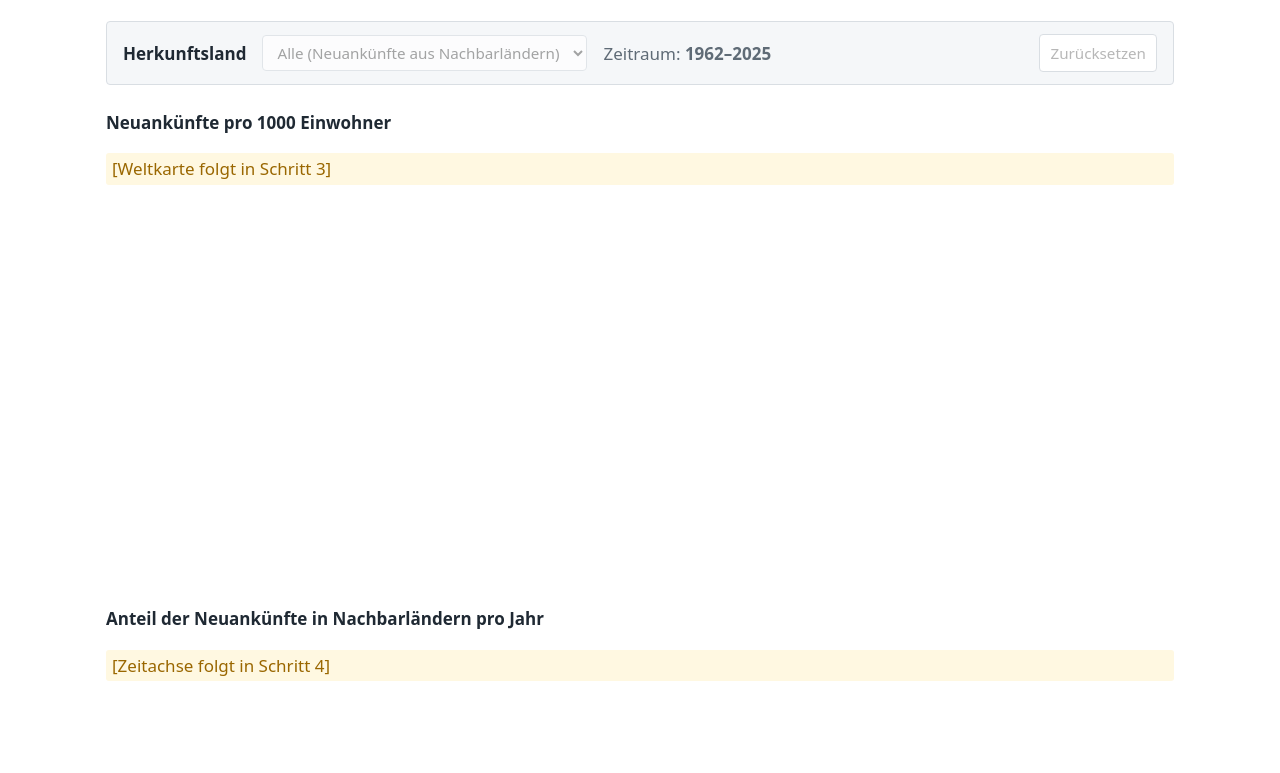
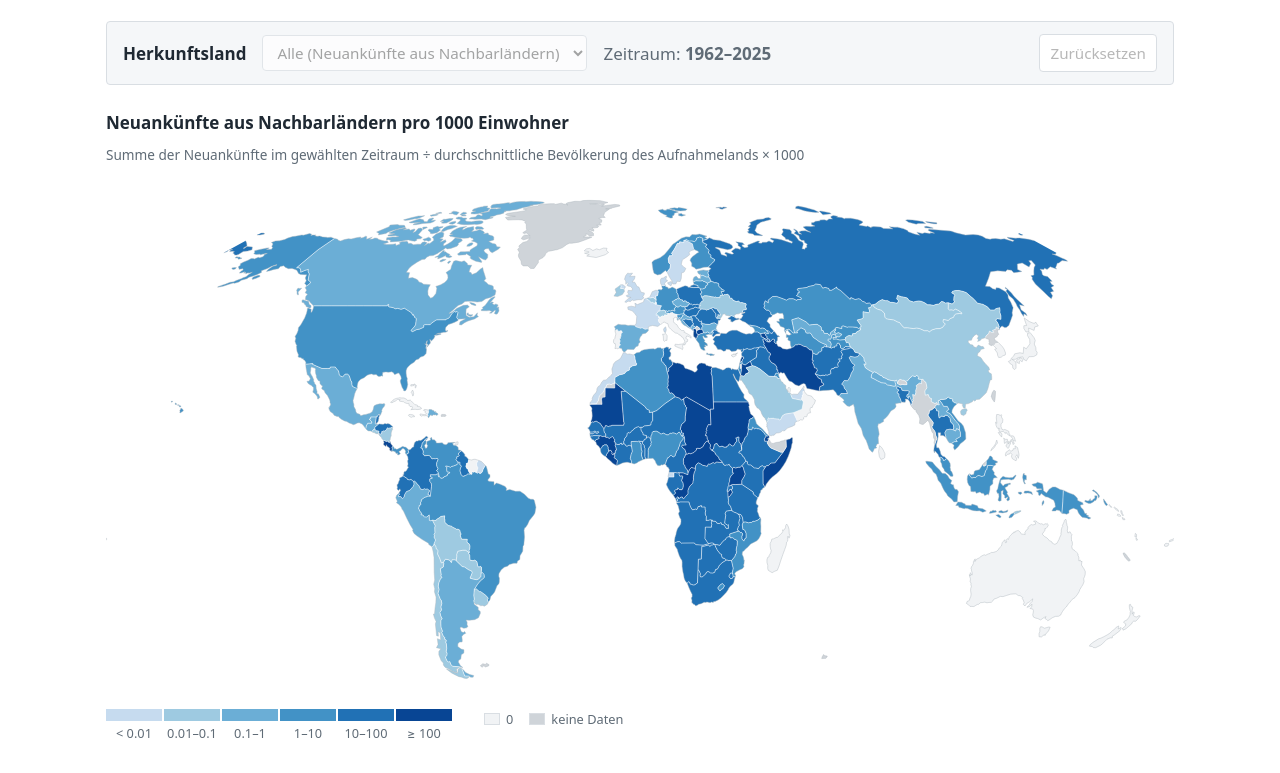
Before and after one commit to DarioMeyer-code/hslu_davi, a plain HTML site: page public/index.html in a window 1280 px wide. Shown: the part 714-1487 px from the top of the page. Drawn offline with Linux system fonts and the light colour scheme.

Commit message:
Weltkarte: Choropleth mit Log-Klassen, Legende und Tooltip
Co-Authored-By: Claude Opus 5.5 <noreply@anthropic.com>
Claude-Session: https://claude.ai/code/session_0123yCUkhHEzF3rGYvNdrUDJ

```diff
--- a/public/css/style.css
+++ b/public/css/style.css
@@ -228,7 +228,130 @@ main {
 
 /* Feste Mindesthöhen, damit die Seite beim Laden nicht springt */
 .chart-map {
-  min-height: 420px;
+  position: relative;   /* Bezugspunkt für den Tooltip */
+  min-height: 200px;
+}
+
+.chart svg {
+  display: block;
+  width: 100%;
+  height: auto;
+}
+
+.view-subtitle {
+  margin: 0 0 0.75rem;
+  font-size: 0.85rem;
+  color: var(--text-muted);
+}
+
+.loading {
+  color: var(--text-muted);
+}
+
+/* Länder: Füllfarbe kommt aus map.js, Grenzen als eigene dünne Linie */
+.country {
+  stroke: none;
+  cursor: default;
+}
+
+.country.hover {
+  stroke: var(--text);
+  stroke-width: 1.5px;
+}
+
+.coastlines {
+  fill: none;
+  stroke: #aeb6be;
+  stroke-width: 0.4px;
+  pointer-events: none;
+}
+
+.country-borders {
+  fill: none;
+  stroke: #ffffff;
+  stroke-width: 0.5px;
+  stroke-linejoin: round;
+  pointer-events: none;
+}
+
+/* Tooltip (Details on Demand) */
+.tooltip {
+  position: absolute;
+  max-width: 280px;
+  padding: 8px 10px;
+  background: var(--background);
+  border: 1px solid var(--border);
+  border-radius: 4px;
+  box-shadow: 0 2px 8px rgba(0, 0, 0, 0.12);
+  font-size: 0.85rem;
+  line-height: 1.4;
+  pointer-events: none;   /* Maus «fällt durch» den Tooltip auf die Karte */
+}
+
+.tooltip[hidden] {
+  display: none;
+}
+
+.tooltip-title {
+  font-weight: 600;
+}
+
+.tooltip-value {
+  font-size: 1rem;
+  font-weight: 600;
+}
+
+.tooltip-muted {
+  color: var(--text-muted);
+}
+
+/* Legende: Farbklassen nebeneinander, darunter die Grenzwerte */
+.legend {
+  display: flex;
+  flex-wrap: wrap;
+  align-items: flex-start;
+  gap: 12px 32px;
+  margin-top: 0.5rem;
+  font-size: 0.8rem;
+  color: var(--text-muted);
+}
+
+.legend-classes,
+.legend-extra {
+  display: flex;
+  gap: 2px;
+}
+
+.legend-extra {
+  gap: 16px;
+}
+
+.legend-item {
+  display: flex;
+  flex-direction: column;
+  align-items: center;
+  gap: 2px;
+  min-width: 56px;
+}
+
+.legend-item-inline {
+  flex-direction: row;
+  gap: 6px;
+  min-width: 0;
+}
+
+.legend-swatch {
+  display: block;
+  width: 100%;
+  height: 12px;
+}
+
+.legend-item-inline .legend-swatch {
+  width: 16px;
+}
+
+.legend-swatch-outline {
+  border: 1px solid var(--border);
 }
 
 .chart-timeline {
--- a/public/index.html
+++ b/public/index.html
@@ -54,13 +54,14 @@
         <button id="reset-button" type="button" disabled>Zurücksetzen</button>
       </div>
 
-      <!-- Ansicht 1: Weltkarte (wird in Schritt 3 mit js/map.js gezeichnet) -->
+      <!-- Ansicht 1: Weltkarte (gezeichnet von js/map.js) -->
       <figure class="view">
-        <figcaption class="view-title">Neuankünfte pro 1000 Einwohner</figcaption>
+        <figcaption class="view-title" id="map-title">Neuankünfte aus Nachbarländern pro 1000 Einwohner</figcaption>
+        <p class="view-subtitle">Summe der Neuankünfte im gewählten Zeitraum ÷ durchschnittliche Bevölkerung des Aufnahmelands × 1000</p>
         <div id="map" class="chart chart-map">
-          <p class="platzhalter">[Weltkarte folgt in Schritt 3]</p>
+          <p class="loading">Daten werden geladen …</p>
         </div>
-        <div id="map-legend" class="legend"></div>
+        <div id="map-legend" class="legend" aria-label="Legende der Weltkarte"></div>
       </figure>
 
       <!-- Ansicht 2: Zeitachse (wird in Schritt 4 mit js/timeline.js gezeichnet) -->
@@ -176,6 +177,7 @@
         <li>D3.js v7.9.0 (Mike Bostock), Bibliothek für die Visualisierungen.</li>
         <li>d3-geo-projection v4.0.0, für die Projektion Natural Earth 2.</li>
         <li>topojson-client v3.1.0, wandelt die Kartendatei in Länderformen um.</li>
+        <li>D3 Graph Gallery, «Choropleth map» (Yan Holtz): Grundaufbau Projektion, geoPath und TopoJSON für die Weltkarte übernommen und angepasst.</li>
       </ul>
       <p class="platzhalter">[Platzhalter: Beispiele, aus denen Code übernommen wurde, je mit Halbsatz]</p>
     </section>
@@ -196,9 +198,10 @@
     <p>Dario Meyer · Martina Gander · HSLU 2026</p>
   </footer>
 
-  <!-- Bibliotheken lokal (siehe Referenzen), danach unser eigener Code (ab Schritt 3) -->
+  <!-- Bibliotheken lokal (siehe Referenzen), danach unser eigener Code -->
   <script src="lib/d3.v7.min.js"></script>
   <script src="lib/d3-geo-projection.min.js"></script>
   <script src="lib/topojson-client.min.js"></script>
+  <script type="module" src="js/main.js"></script>
 </body>
 </html>
--- /dev/null
+++ b/public/js/data.js
@@ -0,0 +1,86 @@
+// ==========================================================================
+// data.js – Daten laden und Kennzahlen berechnen
+// Enthält nur Rechenfunktionen, nichts wird hier gezeichnet.
+// ==========================================================================
+
+// Alle aufbereiteten Dateien laden (erzeugt von scripts/prepare_data.py).
+export async function loadData() {
+  const [flows, population, countries, borders, world] = await Promise.all([
+    d3.csv("data/flows.csv", d => ({
+      jahr: +d.jahr,
+      herkunft: d.herkunft,
+      aufnahme: d.aufnahme,
+      anzahl: +d.anzahl,
+      nachbar: d.nachbar === "1"
+    })),
+    d3.csv("data/population.csv", d => ({ iso3: d.iso3, jahr: +d.jahr, einwohner: +d.einwohner })),
+    d3.csv("data/countries.csv"),
+    d3.csv("data/borders.csv"),
+    d3.json("data/world-110m.json")
+  ]);
+
+  // Bevölkerung als Nachschlagetabelle: "CHE-2013" -> Einwohner
+  const populationByKey = new Map(population.map(d => [`${d.iso3}-${d.jahr}`, d.einwohner]));
+
+  // Ländercodes: numerischer Kartencode -> ISO-3 und ISO-3 -> ISO-2 (für deutsche Namen)
+  const iso3ByNum = new Map(countries.map(d => [d.iso_num, d.iso3]));
+  const iso2ByIso3 = new Map(countries.map(d => [d.iso3, d.iso2]));
+
+  // Länder, die irgendwann als Aufnahmeland vorkommen (sonst: «keine Daten»)
+  const asylumCountries = new Set(flows.map(d => d.aufnahme));
+
+  return { flows, populationByKey, iso3ByNum, iso2ByIso3, borders, world, asylumCountries };
+}
+
+// Durchschnittliche Bevölkerung eines Landes im Zeitraum [von, bis].
+// Jahre ohne Wert werden übersprungen. Ohne jeden Wert: null.
+export function averagePopulation(data, iso3, [from, to]) {
+  let sum = 0;
+  let count = 0;
+  for (let year = from; year <= to; year++) {
+    const value = data.populationByKey.get(`${iso3}-${year}`);
+    if (value) {
+      sum += value;
+      count++;
+    }
+  }
+  return count > 0 ? sum / count : null;
+}
+
+// Werte für die Weltkarte, pro Aufnahmeland.
+// Ohne Auswahl (state.origin === null): nur Neuankünfte aus Nachbarländern.
+// Mit Auswahl: nur Neuankünfte aus dem gewählten Herkunftsland (ab Schritt 5).
+// Rückgabe: Map ISO-3 -> { arrivals, perThousand, topOrigins }
+export function computeMapValues(data, state) {
+  const [from, to] = state.years;
+  const arrivals = new Map();       // Aufnahmeland -> Anzahl
+  const byOrigin = new Map();       // Aufnahmeland -> Map(Herkunftsland -> Anzahl)
+
+  for (const row of data.flows) {
+    if (row.jahr < from || row.jahr > to) continue;
+    const counts = state.origin ? row.herkunft === state.origin : row.nachbar;
+    if (!counts) continue;
+
+    arrivals.set(row.aufnahme, (arrivals.get(row.aufnahme) || 0) + row.anzahl);
+    if (!byOrigin.has(row.aufnahme)) byOrigin.set(row.aufnahme, new Map());
+    const origins = byOrigin.get(row.aufnahme);
+    origins.set(row.herkunft, (origins.get(row.herkunft) || 0) + row.anzahl);
+  }
+
+  const result = new Map();
+  for (const iso3 of data.asylumCountries) {
+    const total = arrivals.get(iso3) || 0;
+    const population = averagePopulation(data, iso3, state.years);
+    if (population === null) continue;   // ohne Bevölkerung kein Wert pro 1000
+
+    // Die drei wichtigsten Herkunftsländer mit ihrem Anteil
+    const origins = byOrigin.get(iso3) || new Map();
+    const topOrigins = [...origins]
+      .sort((a, b) => b[1] - a[1])
+      .slice(0, 3)
+      .map(([origin, count]) => ({ origin, share: count / total }));
+
+    result.set(iso3, { arrivals: total, perThousand: total / population * 1000, topOrigins });
+  }
+  return result;
+}
--- /dev/null
+++ b/public/js/format.js
@@ -0,0 +1,41 @@
+// ==========================================================================
+// format.js – Zahlen und Ländernamen für die Anzeige
+// ==========================================================================
+
+// Schweizer Zahlenformat: 1'234'567 und Dezimalpunkt
+const swissLocale = d3.formatLocale({
+  decimal: ".",
+  thousands: "'",
+  grouping: [3],
+  currency: ["CHF ", ""]
+});
+
+export const formatCount = swissLocale.format(",.0f");
+
+// Werte pro 1000 Einwohner: kleine Werte mit mehr Nachkommastellen
+export function formatRate(value) {
+  if (value === 0) return "0";
+  if (value < 0.01) return "< 0.01";
+  if (value < 1) return swissLocale.format(".2f")(value);
+  if (value < 10) return swissLocale.format(".1f")(value);
+  return swissLocale.format(",.0f")(value);
+}
+
+export const formatPercent = swissLocale.format(".0%");
+
+// Deutsche Ländernamen liefert der Browser selbst (Intl.DisplayNames),
+// dafür braucht es den zweistelligen ISO-Code.
+const regionNames = new Intl.DisplayNames(["de-CH"], { type: "region" });
+
+// Kartenländer ohne ISO-Code (Name aus der Kartendatei, hier übersetzt)
+const namesWithoutCode = {
+  "Kosovo": "Kosovo",
+  "N. Cyprus": "Nordzypern",
+  "Somaliland": "Somaliland"
+};
+
+export function countryName(data, iso3, fallback = "") {
+  const iso2 = data.iso2ByIso3.get(iso3);
+  if (iso2) return regionNames.of(iso2);
+  return namesWithoutCode[fallback] || fallback || iso3;
+}
--- /dev/null
+++ b/public/js/main.js
@@ -0,0 +1,44 @@
+// ==========================================================================
+// main.js – Einstieg: Daten laden, gemeinsamer Zustand, Ansichten verbinden
+// ==========================================================================
+import { loadData, computeMapValues } from "./data.js";
+import { createMap } from "./map.js";
+
+// Gemeinsamer Zustand aller Ansichten (Brushing & Linking):
+// Zeitraum und gewähltes Herkunftsland (null = keins gewählt).
+const INITIAL_STATE = { years: [1962, 2025], origin: null };
+let state = { ...INITIAL_STATE };
+
+let data;
+let map;
+
+// Jede Interaktion ruft setState auf. Danach werden alle Ansichten neu
+// gezeichnet – so bleiben sie automatisch verknüpft.
+function setState(changes) {
+  state = { ...state, ...changes };
+  render();
+}
+
+function render() {
+  map.update(state, computeMapValues(data, state));
+
+  const [from, to] = state.years;
+  document.getElementById("period-label").textContent = from === to ? `${from}` : `${from}–${to}`;
+  document.getElementById("map-title").textContent = state.origin
+    ? "Neuankünfte aus dem gewählten Herkunftsland pro 1000 Einwohner"
+    : "Neuankünfte aus Nachbarländern pro 1000 Einwohner";
+}
+
+async function init() {
+  data = await loadData();
+  map = createMap(document.getElementById("map"), document.getElementById("map-legend"), data);
+  render();
+}
+
+init().catch(error => {
+  console.error(error);
+  document.getElementById("map").textContent = "Die Daten konnten nicht geladen werden.";
+});
+
+// Für die nächsten Schritte (Zeitachse, Herkunftsland) verfügbar machen
+export { setState, INITIAL_STATE };
--- /dev/null
+++ b/public/js/map.js
@@ -0,0 +1,153 @@
+// ==========================================================================
+// map.js – Weltkarte (Choroplethenkarte)
+// Grundaufbau Projektion + geoPath + TopoJSON nach dem Muster der
+// D3 Graph Gallery «Choropleth map» (https://d3-graph-gallery.com/choropleth),
+// angepasst an unsere Daten, Farbklassen und Tooltips.
+// ==========================================================================
+import { formatCount, formatRate, formatPercent, countryName } from "./format.js";
+
+const WIDTH = 960;
+const HEIGHT = 470;
+
+// Feste Klassen in Zehnerschritten (logarithmisch). Fest, damit eine Farbe
+// immer dasselbe bedeutet, auch wenn sich der Zeitraum ändert.
+const THRESHOLDS = [0.01, 0.1, 1, 10, 100];
+// ColorBrewer «Blues», 7 Stufen; die hellste wird weggelassen, damit sich
+// die unterste Klasse noch klar von «0» (weiss) abhebt.
+const COLORS = d3.schemeBlues[7].slice(1);
+const COLOR_ZERO = "#f1f3f5";   // sehr helles Grau, damit 0-Länder sichtbar bleiben
+const COLOR_NO_DATA = "#cfd4d9";
+
+const color = d3.scaleThreshold().domain(THRESHOLDS).range(COLORS);
+
+const CLASS_LABELS = ["< 0.01", "0.01–0.1", "0.1–1", "1–10", "10–100", "≥ 100"];
+
+export function createMap(container, legendContainer, data) {
+  // Länderformen aus TopoJSON; Antarktis weglassen (keine Aufnahmen, viel Platz)
+  const countries = topojson.feature(data.world, data.world.objects.countries)
+    .features.filter(f => f.id !== "010");
+  const borders = topojson.mesh(data.world, data.world.objects.countries, (a, b) => a !== b);
+  // Küstenlinien (Kanten, die nur zu einem Land gehören), damit helle Länder
+  // sich vom weissen Hintergrund abheben
+  const coastlines = topojson.mesh(data.world, data.world.objects.countries, (a, b) => a === b);
+
+  // Natural Earth 2: flächentreuer als Mercator (Empfehlung aus der Vorlesung)
+  const projection = d3.geoNaturalEarth2()
+    .fitSize([WIDTH, HEIGHT], { type: "FeatureCollection", features: countries });
+  const path = d3.geoPath(projection);
+
+  container.innerHTML = "";
+  const svg = d3.select(container).append("svg")
+    .attr("viewBox", `0 0 ${WIDTH} ${HEIGHT}`)
+    .attr("role", "img")
+    .attr("aria-label", "Weltkarte: Neuankünfte von Geflüchteten pro 1000 Einwohner");
+
+  const countryPaths = svg.append("g")
+    .selectAll("path")
+    .data(countries)
+    .join("path")
+    .attr("class", "country")
+    .attr("d", path);
+
+  // Ländergrenzen und Küsten als eigene dünne Linien (statt Umriss pro Land: weniger Tinte)
+  svg.append("path")
+    .datum(borders)
+    .attr("class", "country-borders")
+    .attr("d", path);
+  svg.append("path")
+    .datum(coastlines)
+    .attr("class", "coastlines")
+    .attr("d", path);
+
+  // Tooltip als HTML-Element über der Karte
+  const tooltip = d3.select(container).append("div").attr("class", "tooltip").attr("hidden", true);
+
+  drawLegend(legendContainer);
+
+  let currentValues = new Map();
+  let currentState = null;
+
+  countryPaths
+    .on("pointermove", (event, feature) => {
+      showTooltip(tooltip, container, event, feature, currentValues, currentState, data);
+      d3.select(event.currentTarget).classed("hover", true).raise();
+    })
+    .on("pointerleave", event => {
+      tooltip.attr("hidden", true);
+      d3.select(event.currentTarget).classed("hover", false);
+    });
+
+  // Wird bei jeder Änderung des Zustands aufgerufen
+  function update(state, values) {
+    currentState = state;
+    currentValues = values;
+    countryPaths.attr("fill", feature => {
+      const iso3 = data.iso3ByNum.get(feature.id);
+      const entry = values.get(iso3);
+      if (!entry) return COLOR_NO_DATA;
+      if (entry.arrivals === 0) return COLOR_ZERO;
+      return color(entry.perThousand);
+    });
+  }
+
+  return { update };
+}
+
+function drawLegend(legendContainer) {
+  const legend = d3.select(legendContainer);
+  legend.html("");
+
+  const classes = legend.append("div").attr("class", "legend-classes");
+  COLORS.forEach((c, i) => {
+    const item = classes.append("div").attr("class", "legend-item");
+    item.append("span").attr("class", "legend-swatch").style("background", c);
+    item.append("span").attr("class", "legend-label").text(CLASS_LABELS[i]);
+  });
+
+  const extra = legend.append("div").attr("class", "legend-extra");
+  for (const [fill, label] of [[COLOR_ZERO, "0"], [COLOR_NO_DATA, "keine Daten"]]) {
+    const item = extra.append("div").attr("class", "legend-item legend-item-inline");
+    item.append("span").attr("class", "legend-swatch legend-swatch-outline").style("background", fill);
+    item.append("span").attr("class", "legend-label").text(label);
+  }
+}
+
+function showTooltip(tooltip, container, event, feature, values, state, data) {
+  const iso3 = data.iso3ByNum.get(feature.id);
+  const name = countryName(data, iso3, feature.properties.name);
+  const entry = values.get(iso3);
+  const [from, to] = state.years;
+  const period = from === to ? `${from}` : `${from}–${to}`;
+
+  tooltip.html("");  // leeren; Inhalte unten nur mit .text() (sicher)
+  tooltip.append("div").attr("class", "tooltip-title").text(name);
+
+  if (!entry) {
+    const note = feature.properties.name === "Kosovo"
+      ? "Keine eigenen Daten (bei UNHCR zu Serbien gezählt)"
+      : "Keine Daten";
+    tooltip.append("div").attr("class", "tooltip-muted").text(note);
+  } else if (entry.arrivals === 0) {
+    tooltip.append("div").text(`Keine Neuankünfte aus Nachbarländern, ${period}`);
+  } else {
+    tooltip.append("div").attr("class", "tooltip-value")
+      .text(`${formatRate(entry.perThousand)} pro 1000 Einwohner`);
+    tooltip.append("div")
+      .text(`${formatCount(entry.arrivals)} Neuankünfte aus Nachbarländern, ${period}`);
+    // nur Herkunftsländer ab 1 %, sonst stünde dort «0 %»
+    const top = entry.topOrigins
+      .filter(d => d.share >= 0.01)
+      .map(d => `${countryName(data, d.origin)} ${formatPercent(d.share)}`)
+      .join(", ");
+    if (top) tooltip.append("div").attr("class", "tooltip-muted").text(`Vor allem aus: ${top}`);
+  }
+
+  // Tooltip neben den Mauszeiger setzen, innerhalb der Karte halten
+  const box = container.getBoundingClientRect();
+  const x = event.clientX - box.left;
+  const y = event.clientY - box.top;
+  tooltip.attr("hidden", null);
+  const tipWidth = tooltip.node().offsetWidth;
+  const left = x + 16 + tipWidth > box.width ? x - 16 - tipWidth : x + 16;
+  tooltip.style("left", `${Math.max(0, left)}px`).style("top", `${y + 16}px`);
+}
```
Also changed, not shown: 1 other file.
